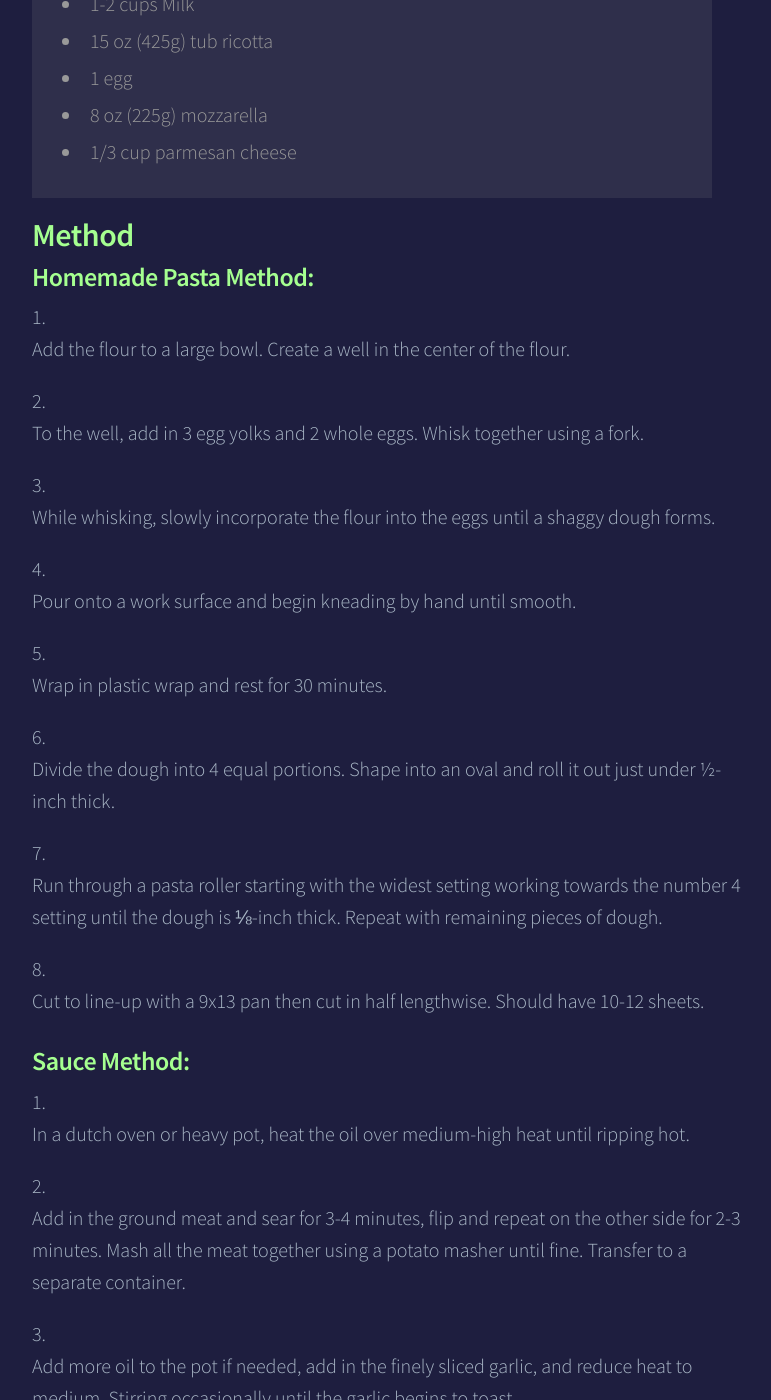
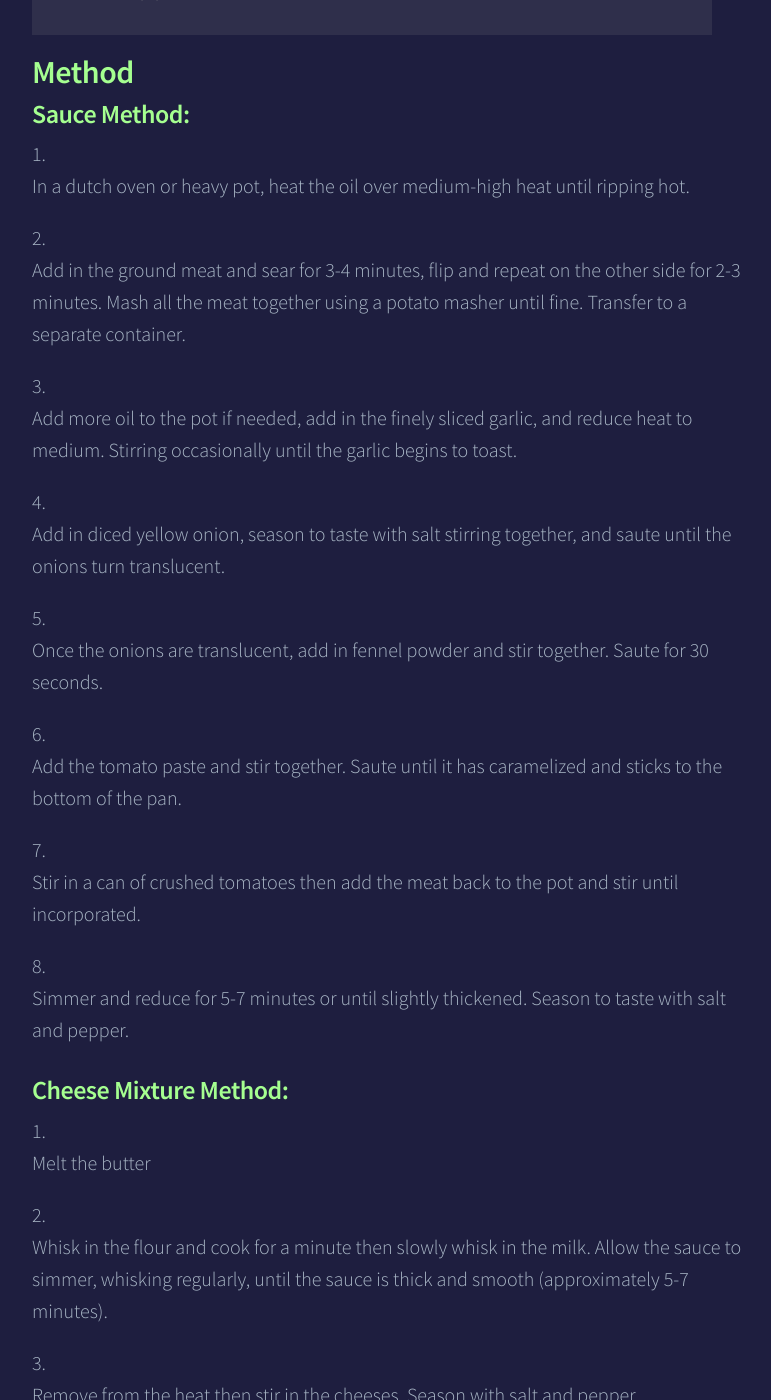
Before and after one commit to YaDryBug/yadrybug.github.io, a Jekyll site: the page built from _posts/2024-04-09-lasagna.markdown, in a window 1280 px wide and 1400 px high, scrolled down 1236 px. Shown: the whole window, without its empty margins (248-1019 px from the left). Built offline with Jekyll 4.4.1, drawn with Linux system fonts in a browser that asks for light colours; some web fonts are replaced; some of the changed text lies outside the part shown.

Commit message:
recipe fix

```diff
--- a/_posts/2024-04-09-lasagna.markdown
+++ b/_posts/2024-04-09-lasagna.markdown
@@ -6,10 +6,6 @@ categories: dinner
 ---
 > ## Ingredients
 >
-> - 2 cups(300g) all-purpose flour
-> - 2 whole eggs
-> - 3 egg yolks
-> - Touch of olive oil
 
 ## Sauce
 >
@@ -39,25 +35,6 @@ categories: dinner
 
 
 ## Method
-
-### Homemade Pasta Method:
-
-1. Add the flour to a large bowl. Create a well in the center of the flour.
-
-2. To the well, add in 3 egg yolks and 2 whole eggs. Whisk together using a fork.
-
-3. While whisking, slowly incorporate the flour into the eggs until a shaggy dough forms.
-
-4. Pour onto a work surface and begin kneading by hand until smooth.
-
-5. Wrap in plastic wrap and rest for 30 minutes.
-
-6. Divide the dough into 4 equal portions. Shape into an oval and roll it out just under ½-inch thick.
-
-7. Run through a pasta roller starting with the widest setting working towards the number 4 setting until the dough is ⅛-inch thick. Repeat with remaining pieces of dough.
-
-8. Cut to line-up with a 9x13 pan then cut in half lengthwise. Should have 10-12 sheets.
-
 
 ### Sauce Method:
 
```
